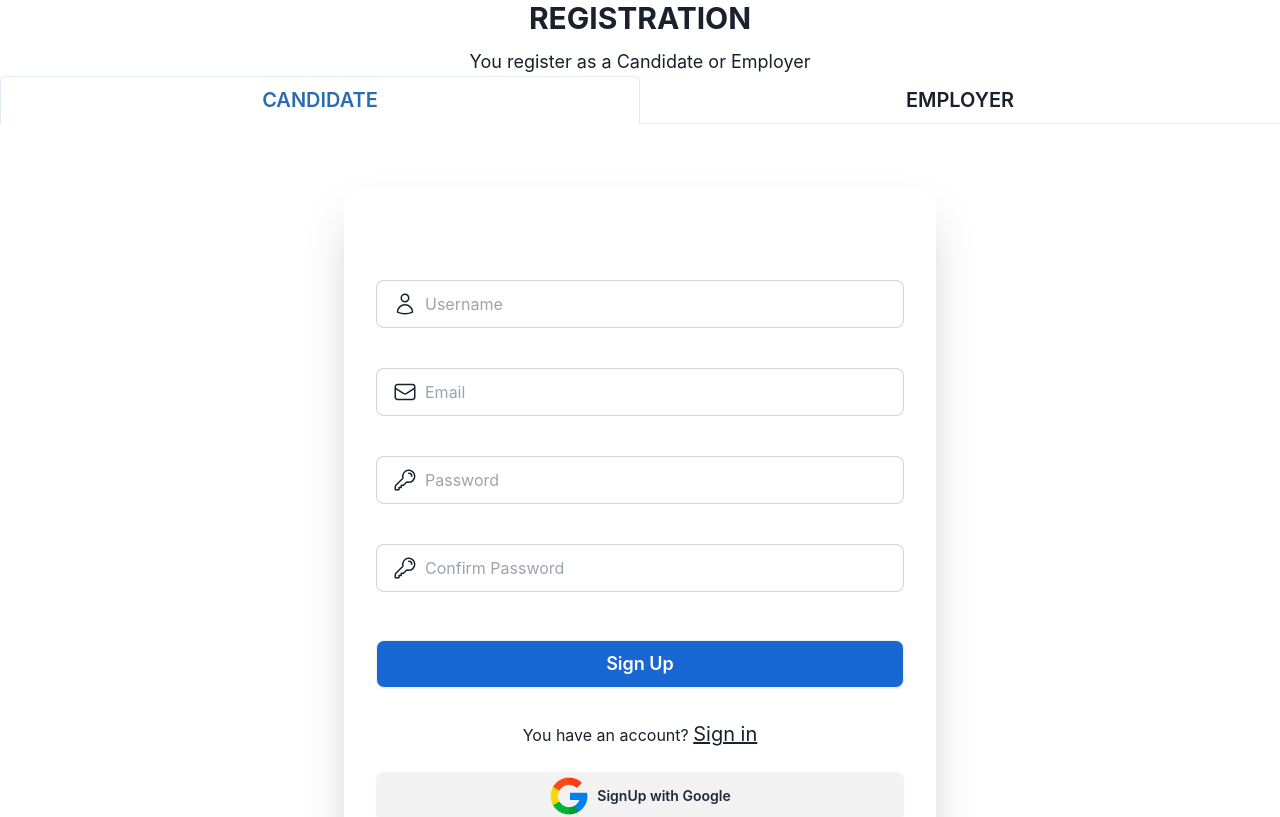
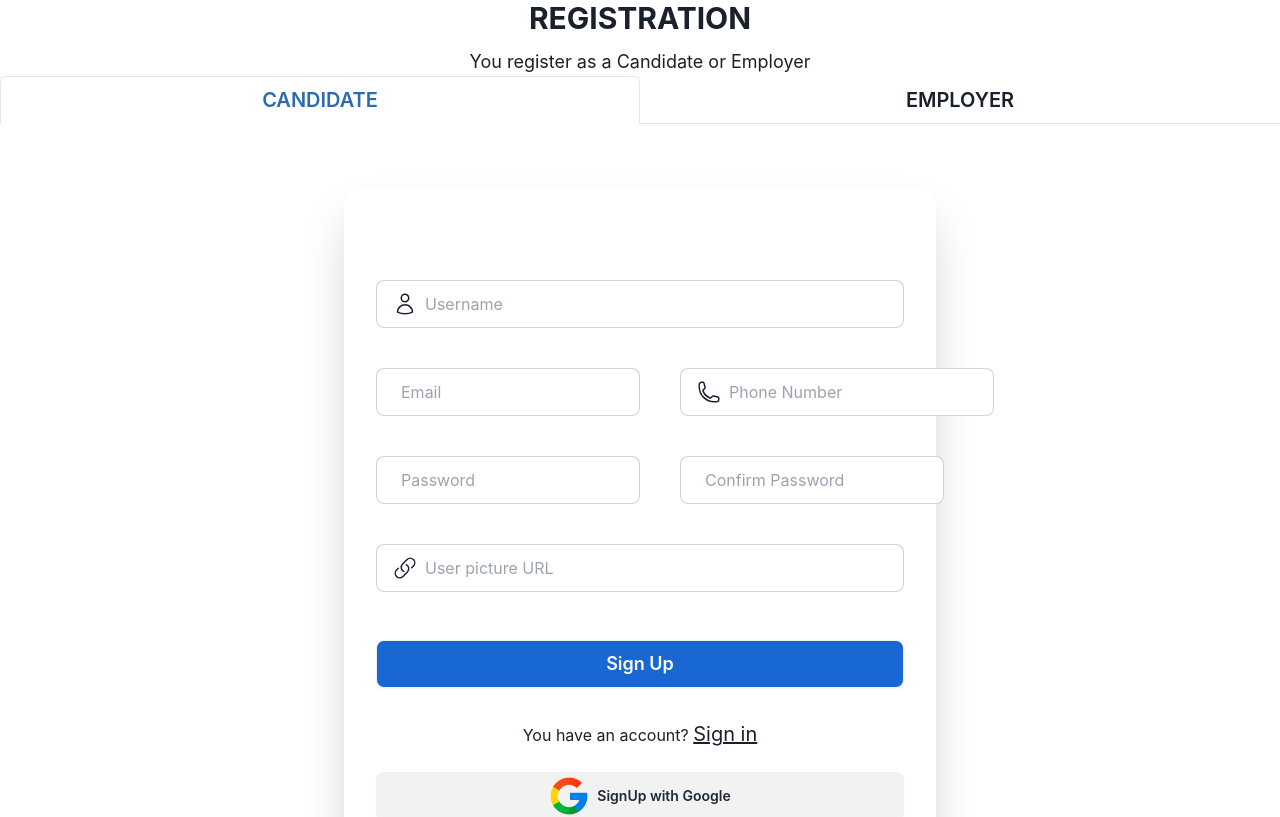
Before and after one commit to mdhasankha-1023/NextGig_client_side, a React (Vite) app: page /signUp in a window 1280 px wide. Shown: the top 817 px of the page. Built offline with nearby package versions, Linux system fonts and the light colour scheme; no server answers.

Commit message:
modify: signIn and signUp form modified

```diff
--- a/src/Components/UI/CandidateForm.jsx
+++ b/src/Components/UI/CandidateForm.jsx
@@ -5,7 +5,7 @@ import PrimaryTitle from "./PrimaryTitle";
 import SocialMedeaButton from "./SocialMedeaButton";
 
 // eslint-disable-next-line react/prop-types
-export default function CandidateForm({onInput, onGoogle, onFacebook}) {
+export default function CandidateForm({ onInput, onGoogle, onFacebook }) {
     return (
         <>
             <PrimaryTitle text={'Create Account'} />
@@ -14,21 +14,34 @@ export default function CandidateForm({onInput, onGoogle, onFacebook}) {
                 onSubmit={onInput}
                 className="card-body gap-6">
                 {/* username */}
-                <InputFiled icon={'user'} type={'text'} name={'userName'} placeholder={'Username'} />
+                <InputFiled icon={'user'} type={'text'} name={'name'} placeholder={'Username'} />
 
+                <div className="flex gap-10">
                     {/* email */}
+                    <div className="w-1/2">
                         <InputFiled icon={'email'} type={'email'} name={'email'} placeholder={'Email'} />
 
+                    </div>
+                    {/* phone number */}
+                    <InputFiled icon={'phone'} type={'number'} name={'phnNumber'} placeholder={'Phone Number'} />
+                </div>
+                <div className="flex gap-10">
                     {/* password */}
+                    <div className="w-1/2">
                         <InputFiled
                             icon={'password'}
                             type={'password'} name={'password'} placeholder={'Password'} />
 
+                    </div>
                     {/* confirm password */}
+                    <div className="w-1/2">
                         <InputFiled
                             icon={'password'}
                             type={'password'} placeholder={'Confirm Password'} />
-
+                    </div>
+                </div>
+                {/* user pic */}
+                <InputFiled icon={'url'} type={'text'} name={'picUrl'} placeholder={'User picture URL'} />
                 <div className="form-control mt-6">
                     <Buttons type={'submit'} value={'Sign Up'} />
                 </div>
--- a/src/Components/UI/EmployerForm.jsx
+++ b/src/Components/UI/EmployerForm.jsx
@@ -12,7 +12,7 @@ export default function EmployerForm({onInput, onGoogle,  onFacebook}) {
                 onSubmit={onInput}
                 className="card-body gap-6">
                 {/* company name */}
-                <InputFiled icon={'user'} type={'text'} name={'companyName'} placeholder={'Company Name'} />
+                <InputFiled icon={'user'} type={'text'} name={'name'} placeholder={'Company Name'} />
 
                 <div className="flex gap-10">
                     {/* password */}
@@ -23,7 +23,7 @@ export default function EmployerForm({onInput, onGoogle,  onFacebook}) {
                     </div>
                     {/* confirm password */}
                     {/* email */}
-                    <InputFiled icon={'phone'} type={'number'} name={'number'} placeholder={'Phone Number'} />
+                    <InputFiled icon={'phone'} type={'number'} name={'phnNumber'} placeholder={'Phone Number'} />
                 </div>
                 <div className="flex gap-10">
                     {/* password */}
@@ -42,7 +42,7 @@ export default function EmployerForm({onInput, onGoogle,  onFacebook}) {
                 </div>
 
                 {/* company logo */}
-                <InputFiled icon={'url'} type={'text'} name={'companyLogo'} placeholder={'Company logo URL'} />
+                <InputFiled icon={'url'} type={'text'} name={'picUrl'} placeholder={'Company logo URL'} />
                 <div className="form-control mt-6">
                     <Buttons type={'submit'} value={'Sign Up'} />
                 </div>
--- a/src/Pages/Authentication/SignIn/SignIn.jsx
+++ b/src/Pages/Authentication/SignIn/SignIn.jsx
@@ -33,9 +33,9 @@ export default function SignIn() {
         const user = res.user;
         console.log(user)
         const userInfo = {
-          userName: user.displayName,
+          name: user.displayName,
           email: user.email,
-          userPic: user.photoURL
+          picUrl: user.photoURL
         }
         fetch('http://localhost:5000/users', {
           method: 'POST',
--- a/src/Pages/Authentication/SignUp/SignUp.jsx
+++ b/src/Pages/Authentication/SignUp/SignUp.jsx
@@ -13,15 +13,18 @@ export default function SignUp() {
   const signUpBtn = (event) => {
     event.preventDefault();
     const form = event.target;
-    const userName = form.userName.value;
+    const name = form.name.value;
+    const phone = form.phnNumber.value;
+    const picUrl = form.picUrl.value;
     const email = form.email.value;
     const password = form.password.value;
+    const userInfo = { name, email, picUrl,phone}
+    console.log(userInfo)
 
     createNewUser(email, password)
       .then(res => {
         const user = res.user;
-        const userInfo = { userName, email, userPic: user?.photoURL}
-
+        console.log(user)
         fetch('http://localhost:5000/users', {
           method: 'POST',
           headers: {
@@ -46,9 +49,9 @@ export default function SignUp() {
         const user = res.user;
         console.log(user)
         const userInfo = {
-          userName: user.displayName,
+          name: user.displayName,
           email: user.email,
-          userPic: user.photoURL
+          picUrl: user.photoURL
         }
         fetch('http://localhost:5000/users', {
           method: 'POST',
```
Lines whose indentation alone changed are shown as unchanged.
